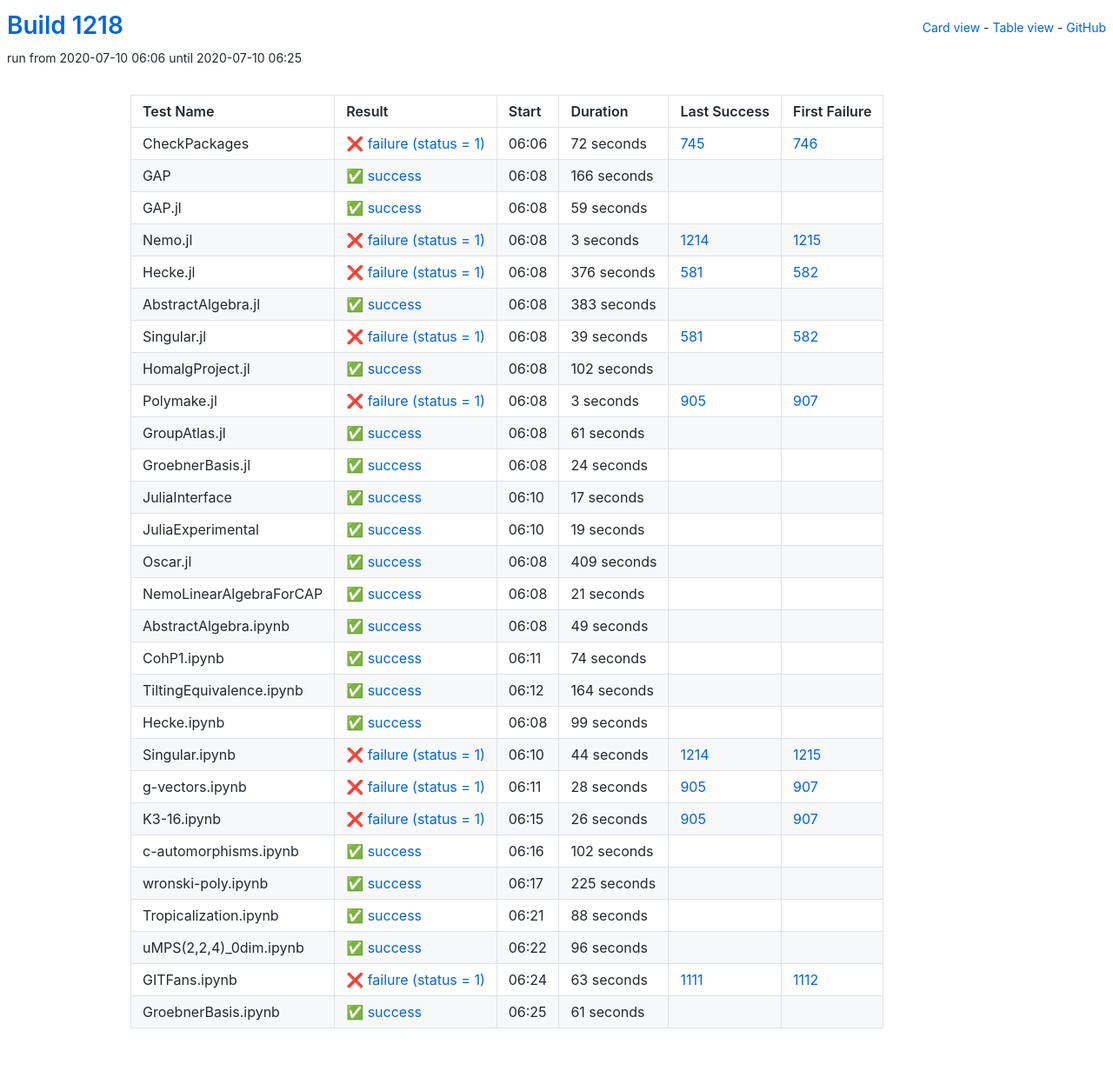
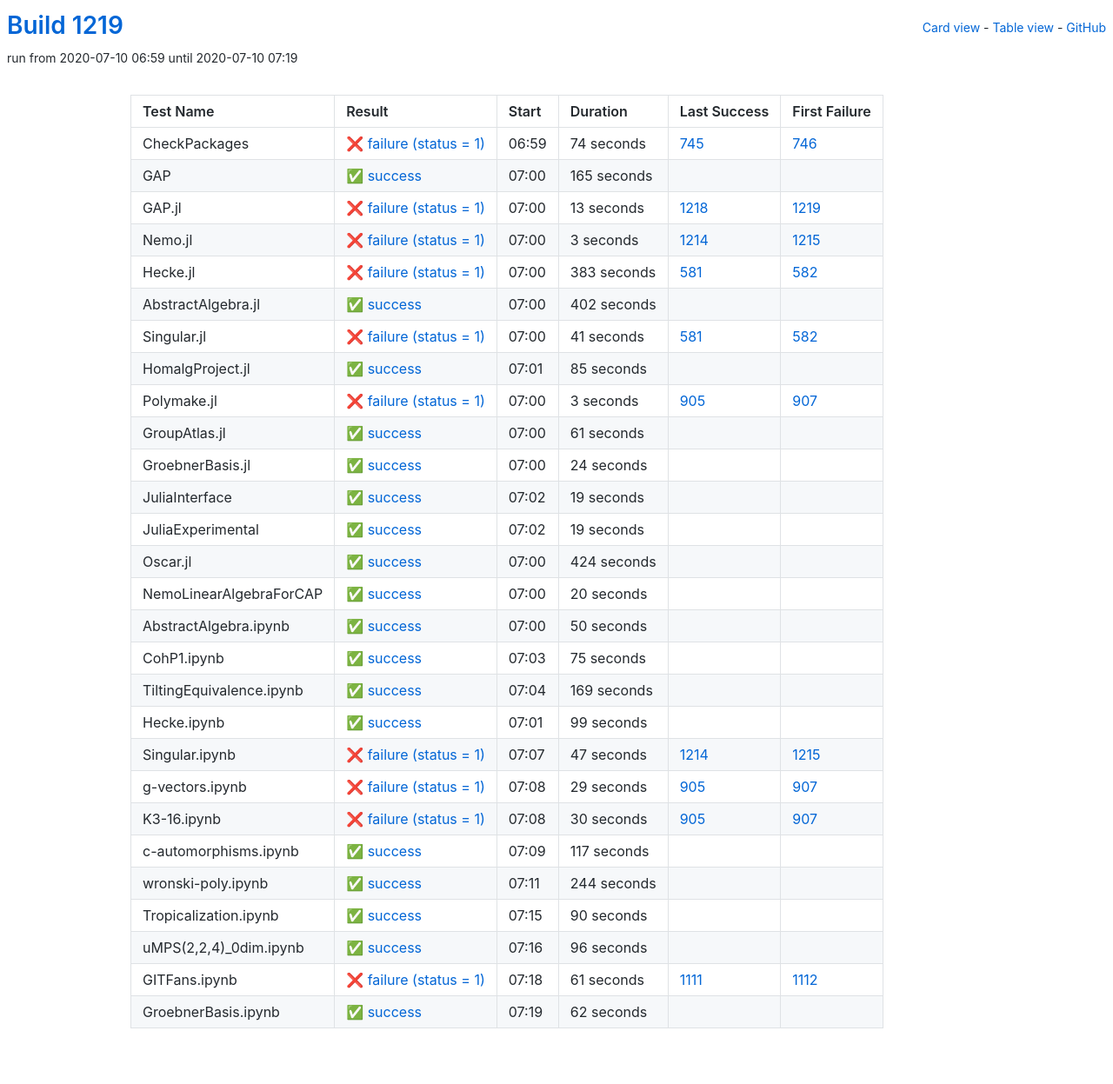
Before and after one commit to oscar-system/oscar-ci-status-1.4, a Jekyll site: the page built from table.html, in a window 1280 px wide. Shown: the whole page at 87% size. Built offline with Jekyll 4.4.1, drawn with Linux system fonts in a browser that asks for light colours.

Commit message:
Build #1219

```diff
--- a/_data/ci.yml
+++ b/_data/ci.yml
@@ -1,6 +1,6 @@
 ---
-build: 1218
-build_url: https://oscarci.mathematik.uni-kl.de/job/oscar-julia-1.4/1218/
+build: 1219
+build_url: https://oscarci.mathematik.uni-kl.de/job/oscar-julia-1.4/1219/
 job: oscar-julia-1.4
 organization: oscar-system
 repo: oscar-ci-status-1.4
@@ -8,44 +8,44 @@ repourl: https://github.com/oscar-system/oscar-ci-status-1.4
 tests:
 - name: CheckPackages
   id: checkpackages
-  log: https://oscarci.mathematik.uni-kl.de/job/oscar-julia-1.4/1218/artifact/logs/build-1218/CheckPackages.log
-  start: 2020-07-10 06:06
+  log: https://oscarci.mathematik.uni-kl.de/job/oscar-julia-1.4/1219/artifact/logs/build-1219/CheckPackages.log
+  start: 2020-07-10 06:59
   success: false
   exitcode: 1
   status: failure
-  duration: 72
+  duration: 74
   last_success: 745
   last_success_url: https://oscarci.mathematik.uni-kl.de/job/oscar-julia-1.4/745/
   first_failure: 746
   first_failure_url: https://oscarci.mathematik.uni-kl.de/job/oscar-julia-1.4/746/
 - name: GAP
   id: gap
-  log: https://oscarci.mathematik.uni-kl.de/job/oscar-julia-1.4/1218/artifact/logs/build-1218/GAP.log
-  start: 2020-07-10 06:08
+  log: https://oscarci.mathematik.uni-kl.de/job/oscar-julia-1.4/1219/artifact/logs/build-1219/GAP.log
+  start: 2020-07-10 07:00
   success: true
   exitcode: 0
   status: success
-  duration: 166
+  duration: 165
   last_success: false
   last_success_url:
   first_failure: false
   first_failure_url:
 - name: GAP.jl
   id: gap-jl
-  log: https://oscarci.mathematik.uni-kl.de/job/oscar-julia-1.4/1218/artifact/logs/build-1218/GAP.jl.log
-  start: 2020-07-10 06:08
-  success: true
-  exitcode: 0
-  status: success
-  duration: 59
-  last_success: false
-  last_success_url:
-  first_failure: false
-  first_failure_url:
+  log: https://oscarci.mathematik.uni-kl.de/job/oscar-julia-1.4/1219/artifact/logs/build-1219/GAP.jl.log
+  start: 2020-07-10 07:00
+  success: false
+  exitcode: 1
+  status: failure
+  duration: 13
+  last_success: 1218
+  last_success_url: https://oscarci.mathematik.uni-kl.de/job/oscar-julia-1.4/1218/
+  first_failure: 1219
+  first_failure_url: https://oscarci.mathematik.uni-kl.de/job/oscar-julia-1.4/1219/
 - name: Nemo.jl
   id: nemo-jl
-  log: https://oscarci.mathematik.uni-kl.de/job/oscar-julia-1.4/1218/artifact/logs/build-1218/Nemo.jl.log
-  start: 2020-07-10 06:08
+  log: https://oscarci.mathematik.uni-kl.de/job/oscar-julia-1.4/1219/artifact/logs/build-1219/Nemo.jl.log
+  start: 2020-07-10 07:00
   success: false
   exitcode: 1
   status: failure
@@ -56,56 +56,56 @@ tests:
   first_failure_url: https://oscarci.mathematik.uni-kl.de/job/oscar-julia-1.4/1215/
 - name: Hecke.jl
   id: hecke-jl
-  log: https://oscarci.mathematik.uni-kl.de/job/oscar-julia-1.4/1218/artifact/logs/build-1218/Hecke.jl.log
-  start: 2020-07-10 06:08
+  log: https://oscarci.mathematik.uni-kl.de/job/oscar-julia-1.4/1219/artifact/logs/build-1219/Hecke.jl.log
+  start: 2020-07-10 07:00
   success: false
   exitcode: 1
   status: failure
-  duration: 376
+  duration: 383
   last_success: 581
   last_success_url: https://oscarci.mathematik.uni-kl.de/job/oscar-julia-1.4/581/
   first_failure: 582
   first_failure_url: https://oscarci.mathematik.uni-kl.de/job/oscar-julia-1.4/582/
 - name: AbstractAlgebra.jl
   id: abstractalgebra-jl
-  log: https://oscarci.mathematik.uni-kl.de/job/oscar-julia-1.4/1218/artifact/logs/build-1218/AbstractAlgebra.jl.log
-  start: 2020-07-10 06:08
+  log: https://oscarci.mathematik.uni-kl.de/job/oscar-julia-1.4/1219/artifact/logs/build-1219/AbstractAlgebra.jl.log
+  start: 2020-07-10 07:00
   success: true
   exitcode: 0
   status: success
-  duration: 383
+  duration: 402
   last_success: false
   last_success_url:
   first_failure: false
   first_failure_url:
 - name: Singular.jl
   id: singular-jl
-  log: https://oscarci.mathematik.uni-kl.de/job/oscar-julia-1.4/1218/artifact/logs/build-1218/Singular.jl.log
-  start: 2020-07-10 06:08
+  log: https://oscarci.mathematik.uni-kl.de/job/oscar-julia-1.4/1219/artifact/logs/build-1219/Singular.jl.log
+  start: 2020-07-10 07:00
   success: false
   exitcode: 1
   status: failure
-  duration: 39
+  duration: 41
   last_success: 581
   last_success_url: https://oscarci.mathematik.uni-kl.de/job/oscar-julia-1.4/581/
   first_failure: 582
   first_failure_url: https://oscarci.mathematik.uni-kl.de/job/oscar-julia-1.4/582/
 - name: HomalgProject.jl
   id: homalgproject-jl
-  log: https://oscarci.mathematik.uni-kl.de/job/oscar-julia-1.4/1218/artifact/logs/build-1218/HomalgProject.jl.log
-  start: 2020-07-10 06:08
+  log: https://oscarci.mathematik.uni-kl.de/job/oscar-julia-1.4/1219/artifact/logs/build-1219/HomalgProject.jl.log
+  start: 2020-07-10 07:01
   success: true
   exitcode: 0
   status: success
-  duration: 102
+  duration: 85
   last_success: false
   last_success_url:
   first_failure: false
   first_failure_url:
 - name: Polymake.jl
   id: polymake-jl
-  log: https://oscarci.mathematik.uni-kl.de/job/oscar-julia-1.4/1218/artifact/logs/build-1218/Polymake.jl.log
-  start: 2020-07-10 06:08
+  log: https://oscarci.mathematik.uni-kl.de/job/oscar-julia-1.4/1219/artifact/logs/build-1219/Polymake.jl.log
+  start: 2020-07-10 07:00
   success: false
   exitcode: 1
   status: failure
@@ -116,8 +116,8 @@ tests:
   first_failure_url: https://oscarci.mathematik.uni-kl.de/job/oscar-julia-1.4/907/
 - name: GroupAtlas.jl
   id: groupatlas-jl
-  log: https://oscarci.mathematik.uni-kl.de/job/oscar-julia-1.4/1218/artifact/logs/build-1218/GroupAtlas.jl.log
-  start: 2020-07-10 06:08
+  log: https://oscarci.mathematik.uni-kl.de/job/oscar-julia-1.4/1219/artifact/logs/build-1219/GroupAtlas.jl.log
+  start: 2020-07-10 07:00
   success: true
   exitcode: 0
   status: success
@@ -128,8 +128,8 @@ tests:
   first_failure_url:
 - name: GroebnerBasis.jl
   id: groebnerbasis-jl
-  log: https://oscarci.mathematik.uni-kl.de/job/oscar-julia-1.4/1218/artifact/logs/build-1218/GroebnerBasis.jl.log
-  start: 2020-07-10 06:08
+  log: https://oscarci.mathematik.uni-kl.de/job/oscar-julia-1.4/1219/artifact/logs/build-1219/GroebnerBasis.jl.log
+  start: 2020-07-10 07:00
   success: true
   exitcode: 0
   status: success
@@ -140,20 +140,20 @@ tests:
   first_failure_url:
 - name: JuliaInterface
   id: juliainterface
-  log: https://oscarci.mathematik.uni-kl.de/job/oscar-julia-1.4/1218/artifact/logs/build-1218/JuliaInterface.log
-  start: 2020-07-10 06:10
+  log: https://oscarci.mathematik.uni-kl.de/job/oscar-julia-1.4/1219/artifact/logs/build-1219/JuliaInterface.log
+  start: 2020-07-10 07:02
   success: true
   exitcode: 0
   status: success
-  duration: 17
+  duration: 19
   last_success: false
   last_success_url:
   first_failure: false
   first_failure_url:
 - name: JuliaExperimental
   id: juliaexperimental
-  log: https://oscarci.mathematik.uni-kl.de/job/oscar-julia-1.4/1218/artifact/logs/build-1218/JuliaExperimental.log
-  start: 2020-07-10 06:10
+  log: https://oscarci.mathematik.uni-kl.de/job/oscar-julia-1.4/1219/artifact/logs/build-1219/JuliaExperimental.log
+  start: 2020-07-10 07:02
   success: true
   exitcode: 0
   status: success
@@ -164,68 +164,68 @@ tests:
   first_failure_url:
 - name: Oscar.jl
   id: oscar-jl
-  log: https://oscarci.mathematik.uni-kl.de/job/oscar-julia-1.4/1218/artifact/logs/build-1218/Oscar.jl.log
-  start: 2020-07-10 06:08
+  log: https://oscarci.mathematik.uni-kl.de/job/oscar-julia-1.4/1219/artifact/logs/build-1219/Oscar.jl.log
+  start: 2020-07-10 07:00
   success: true
   exitcode: 0
   status: success
-  duration: 409
+  duration: 424
   last_success: false
   last_success_url:
   first_failure: false
   first_failure_url:
 - name: NemoLinearAlgebraForCAP
   id: nemolinearalgebraforcap
-  log: https://oscarci.mathematik.uni-kl.de/job/oscar-julia-1.4/1218/artifact/logs/build-1218/NemoLinearAlgebraForCAP.log
-  start: 2020-07-10 06:08
+  log: https://oscarci.mathematik.uni-kl.de/job/oscar-julia-1.4/1219/artifact/logs/build-1219/NemoLinearAlgebraForCAP.log
+  start: 2020-07-10 07:00
   success: true
   exitcode: 0
   status: success
-  duration: 21
+  duration: 20
   last_success: false
   last_success_url:
   first_failure: false
   first_failure_url:
 - name: AbstractAlgebra.ipynb
   id: abstractalgebra-ipynb
-  log: https://oscarci.mathematik.uni-kl.de/job/oscar-julia-1.4/1218/artifact/logs/build-1218/AbstractAlgebra.ipynb.log
-  start: 2020-07-10 06:08
+  log: https://oscarci.mathematik.uni-kl.de/job/oscar-julia-1.4/1219/artifact/logs/build-1219/AbstractAlgebra.ipynb.log
+  start: 2020-07-10 07:00
   success: true
   exitcode: 0
   status: success
-  duration: 49
+  duration: 50
   last_success: false
   last_success_url:
   first_failure: false
   first_failure_url:
 - name: CohP1.ipynb
   id: cohp1-ipynb
-  log: https://oscarci.mathematik.uni-kl.de/job/oscar-julia-1.4/1218/artifact/logs/build-1218/CohP1.ipynb.log
-  start: 2020-07-10 06:11
+  log: https://oscarci.mathematik.uni-kl.de/job/oscar-julia-1.4/1219/artifact/logs/build-1219/CohP1.ipynb.log
+  start: 2020-07-10 07:03
   success: true
   exitcode: 0
   status: success
-  duration: 74
+  duration: 75
   last_success: false
   last_success_url:
   first_failure: false
   first_failure_url:
 - name: TiltingEquivalence.ipynb
   id: tiltingequivalence-ipynb
-  log: https://oscarci.mathematik.uni-kl.de/job/oscar-julia-1.4/1218/artifact/logs/build-1218/TiltingEquivalence.ipynb.log
-  start: 2020-07-10 06:12
+  log: https://oscarci.mathematik.uni-kl.de/job/oscar-julia-1.4/1219/artifact/logs/build-1219/TiltingEquivalence.ipynb.log
+  start: 2020-07-10 07:04
   success: true
   exitcode: 0
   status: success
-  duration: 164
+  duration: 169
   last_success: false
   last_success_url:
   first_failure: false
   first_failure_url:
 - name: Hecke.ipynb
   id: hecke-ipynb
-  log: https://oscarci.mathematik.uni-kl.de/job/oscar-julia-1.4/1218/artifact/logs/build-1218/Hecke.ipynb.log
-  start: 2020-07-10 06:08
+  log: https://oscarci.mathematik.uni-kl.de/job/oscar-julia-1.4/1219/artifact/logs/build-1219/Hecke.ipynb.log
+  start: 2020-07-10 07:01
   success: true
   exitcode: 0
   status: success
@@ -236,80 +236,80 @@ tests:
   first_failure_url:
 - name: Singular.ipynb
   id: singular-ipynb
-  log: https://oscarci.mathematik.uni-kl.de/job/oscar-julia-1.4/1218/artifact/logs/build-1218/Singular.ipynb.log
-  start: 2020-07-10 06:10
+  log: https://oscarci.mathematik.uni-kl.de/job/oscar-julia-1.4/1219/artifact/logs/build-1219/Singular.ipynb.log
+  start: 2020-07-10 07:07
   success: false
   exitcode: 1
   status: failure
-  duration: 44
+  duration: 47
   last_success: 1214
   last_success_url: https://oscarci.mathematik.uni-kl.de/job/oscar-julia-1.4/1214/
   first_failure: 1215
   first_failure_url: https://oscarci.mathematik.uni-kl.de/job/oscar-julia-1.4/1215/
 - name: g-vectors.ipynb
   id: g-vectors-ipynb
-  log: https://oscarci.mathematik.uni-kl.de/job/oscar-julia-1.4/1218/artifact/logs/build-1218/g-vectors.ipynb.log
-  start: 2020-07-10 06:11
+  log: https://oscarci.mathematik.uni-kl.de/job/oscar-julia-1.4/1219/artifact/logs/build-1219/g-vectors.ipynb.log
+  start: 2020-07-10 07:08
   success: false
   exitcode: 1
   status: failure
-  duration: 28
+  duration: 29
   last_success: 905
   last_success_url: https://oscarci.mathematik.uni-kl.de/job/oscar-julia-1.4/905/
   first_failure: 907
   first_failure_url: https://oscarci.mathematik.uni-kl.de/job/oscar-julia-1.4/907/
 - name: K3-16.ipynb
   id: k3-16-ipynb
-  log: https://oscarci.mathematik.uni-kl.de/job/oscar-julia-1.4/1218/artifact/logs/build-1218/K3-16.ipynb.log
-  start: 2020-07-10 06:15
+  log: https://oscarci.mathematik.uni-kl.de/job/oscar-julia-1.4/1219/artifact/logs/build-1219/K3-16.ipynb.log
+  start: 2020-07-10 07:08
   success: false
   exitcode: 1
   status: failure
-  duration: 26
+  duration: 30
   last_success: 905
   last_success_url: https://oscarci.mathematik.uni-kl.de/job/oscar-julia-1.4/905/
   first_failure: 907
   first_failure_url: https://oscarci.mathematik.uni-kl.de/job/oscar-julia-1.4/907/
 - name: c-automorphisms.ipynb
   id: c-automorphisms-ipynb
-  log: https://oscarci.mathematik.uni-kl.de/job/oscar-julia-1.4/1218/artifact/logs/build-1218/c-automorphisms.ipynb.log
-  start: 2020-07-10 06:16
+  log: https://oscarci.mathematik.uni-kl.de/job/oscar-julia-1.4/1219/artifact/logs/build-1219/c-automorphisms.ipynb.log
+  start: 2020-07-10 07:09
   success: true
   exitcode: 0
   status: success
-  duration: 102
+  duration: 117
   last_success: false
   last_success_url:
   first_failure: false
   first_failure_url:
 - name: wronski-poly.ipynb
   id: wronski-poly-ipynb
-  log: https://oscarci.mathematik.uni-kl.de/job/oscar-julia-1.4/1218/artifact/logs/build-1218/wronski-poly.ipynb.log
-  start: 2020-07-10 06:17
+  log: https://oscarci.mathematik.uni-kl.de/job/oscar-julia-1.4/1219/artifact/logs/build-1219/wronski-poly.ipynb.log
+  start: 2020-07-10 07:11
   success: true
   exitcode: 0
   status: success
-  duration: 225
+  duration: 244
   last_success: false
   last_success_url:
   first_failure: false
   first_failure_url:
 - name: Tropicalization.ipynb
   id: tropicalization-ipynb
-  log: https://oscarci.mathematik.uni-kl.de/job/oscar-julia-1.4/1218/artifact/logs/build-1218/Tropicalization.ipynb.log
-  start: 2020-07-10 06:21
+  log: https://oscarci.mathematik.uni-kl.de/job/oscar-julia-1.4/1219/artifact/logs/build-1219/Tropicalization.ipynb.log
+  start: 2020-07-10 07:15
   success: true
   exitcode: 0
   status: success
-  duration: 88
+  duration: 90
   last_success: false
   last_success_url:
   first_failure: false
   first_failure_url:
 - name: uMPS(2,2,4)_0dim.ipynb
   id: umps-2-2-4-0dim-ipynb
-  log: https://oscarci.mathematik.uni-kl.de/job/oscar-julia-1.4/1218/artifact/logs/build-1218/uMPS-2-2-4-_0dim.ipynb.log
-  start: 2020-07-10 06:22
+  log: https://oscarci.mathematik.uni-kl.de/job/oscar-julia-1.4/1219/artifact/logs/build-1219/uMPS-2-2-4-_0dim.ipynb.log
+  start: 2020-07-10 07:16
   success: true
   exitcode: 0
   status: success
@@ -320,24 +320,24 @@ tests:
   first_failure_url:
 - name: GITFans.ipynb
   id: gitfans-ipynb
-  log: https://oscarci.mathematik.uni-kl.de/job/oscar-julia-1.4/1218/artifact/logs/build-1218/GITFans.ipynb.log
-  start: 2020-07-10 06:24
+  log: https://oscarci.mathematik.uni-kl.de/job/oscar-julia-1.4/1219/artifact/logs/build-1219/GITFans.ipynb.log
+  start: 2020-07-10 07:18
   success: false
   exitcode: 1
   status: failure
-  duration: 63
+  duration: 61
   last_success: 1111
   last_success_url: https://oscarci.mathematik.uni-kl.de/job/oscar-julia-1.4/1111/
   first_failure: 1112
   first_failure_url: https://oscarci.mathematik.uni-kl.de/job/oscar-julia-1.4/1112/
 - name: GroebnerBasis.ipynb
   id: groebnerbasis-ipynb
-  log: https://oscarci.mathematik.uni-kl.de/job/oscar-julia-1.4/1218/artifact/logs/build-1218/GroebnerBasis.ipynb.log
-  start: 2020-07-10 06:25
+  log: https://oscarci.mathematik.uni-kl.de/job/oscar-julia-1.4/1219/artifact/logs/build-1219/GroebnerBasis.ipynb.log
+  start: 2020-07-10 07:19
   success: true
   exitcode: 0
   status: success
-  duration: 61
+  duration: 62
   last_success: false
   last_success_url:
   first_failure: false
```
Also changed, not shown: README.md.
